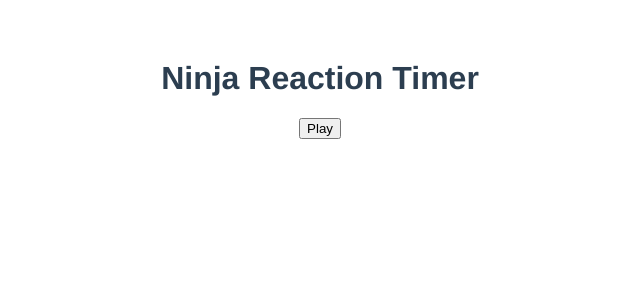
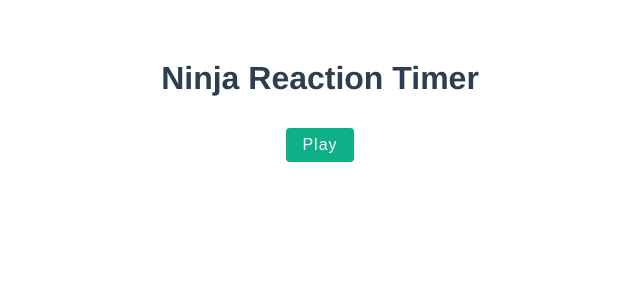
Before and after one commit to thinhnw/reaction-timer, a Vue app: page / in a window 1280 px wide. Shown: the top 300 px of the page, without its empty margins (320-960 px from the left). Built offline with nearby package versions, Linux system fonts and the light colour scheme.

Commit message:
Add ranking feature

```diff
--- a/src/App.vue
+++ b/src/App.vue
@@ -44,4 +44,19 @@
   color: #2c3e50;
   margin-top: 60px;
 }
+button {
+	background: #0faf87;
+	color: white;
+	border: none;
+	padding: 8px 16px;
+	border-radius: 4px;
+	font-size: 16px;
+	letter-spacing: 1px;
+	cursor: pointer;
+	margin: 10px;
+}
+button[disabled] {
+	opacity: 0.2;
+	cursor: not-allowed;
+}
 </style>
--- a/src/components/Result.vue
+++ b/src/components/Result.vue
@@ -1,13 +1,32 @@
 <template>
 	<p>Reaction time: {{ score }} ms</p>
+    <p class="rank">{{ rank }}</p>
 </template>
 
 <script>
 export default {
-    props: [ 'score' ]
+    props: [ 'score' ],
+    data() {
+        return {
+            rank: null
+        }
+    },
+    mounted() {
+        if (this.score < 250) {
+            this.rank = 'Ninja Fingers'
+        } else if (this.score < 400) {
+            this.rank = 'Rapid Reflexes'
+        } else {
+            this.rank = 'Snail pace...'
+        }
+    }
 }
 </script>
 
 <style>
-
+.rank {
+    font-size: 1.4rem;
+    color: #0faf87;
+    font-weight: bold;
+}
 </style>
```
